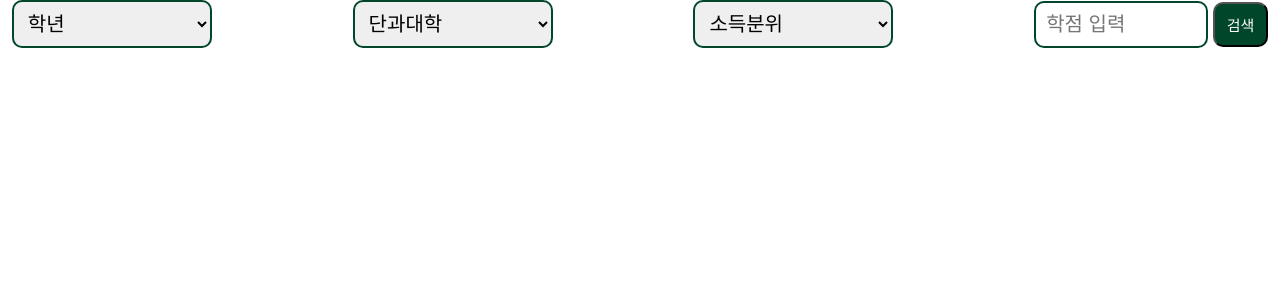
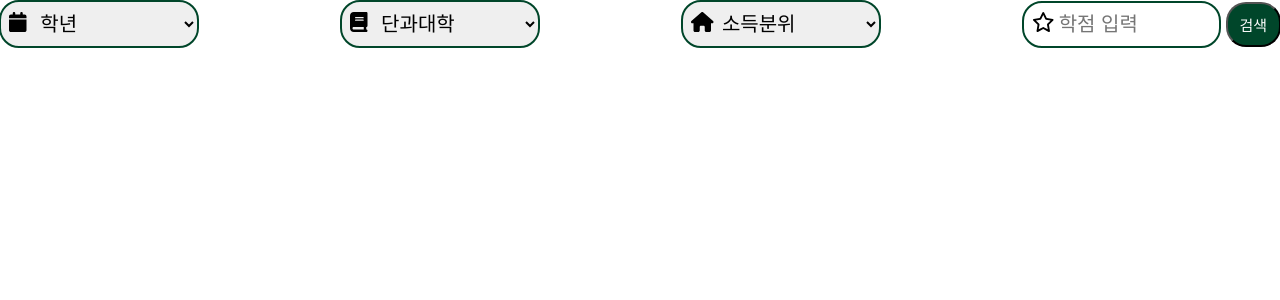
Before and after one commit to ECC-2024-Winter-Team1/EwhaScholarship_FE, a React (Create React App) app: page / in a window 1280 px wide. Shown: the top 300 px of the page. Built offline with nearby package versions, Linux system fonts and the light colour scheme.

Commit message:
feat: 드롭다운과 학점 입력 폼에 아이콘 삽입

```diff
--- a/src/components/Main/DropDown.jsx
+++ b/src/components/Main/DropDown.jsx
@@ -1,25 +1,55 @@
 import styled from "styled-components";
+import { FontAwesomeIcon } from "@fortawesome/react-fontawesome";
+import { faCalendar } from "@fortawesome/free-solid-svg-icons";
+import { faBook } from "@fortawesome/free-solid-svg-icons";
+import { faHouse } from "@fortawesome/free-solid-svg-icons";
+
+const DropDownWrapper = styled.div`
+  position: relative;
+`;
+
+const IconStyle = styled.i`
+  position: absolute;
+  padding: 10px 10px;
+  font-size: 20px;
+`;
 
 const StyledSelect = styled.select`
-  border-radius: 10px;
+  border-radius: 20px;
   border: 2px solid #00462a;
   font-size: 20px;
-  padding: 10px 10px 10px 10px;
+  padding: 10px 10px 10px 35px;
   width: 200px;
+`;
+
+const StyledOption = styled.option`
+  &:hover {
+    background-color: #00462a;
+    color: white;
+  }
 `;
 
 export default function DropDown() {
   return (
     <>
+      <DropDownWrapper>
+        <IconStyle>
+          <FontAwesomeIcon icon={faCalendar} />
+        </IconStyle>
         <StyledSelect name="selectedYear">
           <option value="none" hidden>
             학년
           </option>
-        <option value="freshman">1학년</option>
-        <option value="sophomore">2학년</option>
-        <option value="junior">3학년</option>
-        <option value="senior">4학년</option>
+          <StyledOption value="freshman">1학년</StyledOption>
+          <StyledOption value="sophomore">2학년</StyledOption>
+          <StyledOption value="junior">3학년</StyledOption>
+          <StyledOption value="senior">4학년</StyledOption>
         </StyledSelect>
+      </DropDownWrapper>
+      <DropDownWrapper>
+        <IconStyle>
+          <FontAwesomeIcon icon={faBook} />
+        </IconStyle>
         <StyledSelect name="selectedCollege">
           <option value="none" hidden>
             단과대학
@@ -40,6 +70,11 @@ export default function DropDown() {
           <option value="ai">인공지능대학</option>
           <option value="hokma">호크마교양대학</option>
         </StyledSelect>
+      </DropDownWrapper>
+      <DropDownWrapper>
+        <IconStyle>
+          <FontAwesomeIcon icon={faHouse} />
+        </IconStyle>
         <StyledSelect name="selectedIncome">
           <option value="none" hidden>
             소득분위
@@ -56,6 +91,7 @@ export default function DropDown() {
           <option value="9">9분위</option>
           <option value="10">10분위</option>
         </StyledSelect>
+      </DropDownWrapper>
     </>
   );
 }
--- a/src/components/Main/GradeInput.jsx
+++ b/src/components/Main/GradeInput.jsx
@@ -6,10 +6,11 @@ const InputWrapper = styled.div`
   position: relative;
 `;
 
-// const IconStyle = styled.i`
-//   position: absolute;
-//   left: 10px;
-// `;
+const IconStyle = styled.i`
+  position: absolute;
+  padding: 10px 10px;
+  font-size: 20px;
+`;
 
 const Wrapper = styled.div`
   display: flex;
@@ -22,7 +23,7 @@ const Wrapper = styled.div`
 
 const Button = styled.button`
   padding: 10px 10px;
-  border-radius: 10px;
+  border-radius: 20px;
   font-size: 15px;
   color: white;
   background-color: #00462a;
@@ -30,8 +31,8 @@ const Button = styled.button`
 `;
 
 const StyledInput = styled.input`
-  padding: 10px 10px 10px 10px;
-  border-radius: 10px;
+  padding: 10px 10px 10px 35px;
+  border-radius: 20px;
   font-size: 20px;
   border: 2px solid #00462a;
   width: 150px;
@@ -46,7 +47,9 @@ export default function GradeInput() {
     <form action={search}>
       <Wrapper>
         <InputWrapper>
-          {/* <FontAwesomeIcon icon={faStar} /> */}
+          <IconStyle>
+            <FontAwesomeIcon icon={faStar} />
+          </IconStyle>
           <StyledInput type="text" placeholder="학점 입력" />
         </InputWrapper>
         <Button>검색</Button>
```
Lines whose indentation alone changed are shown as unchanged.
